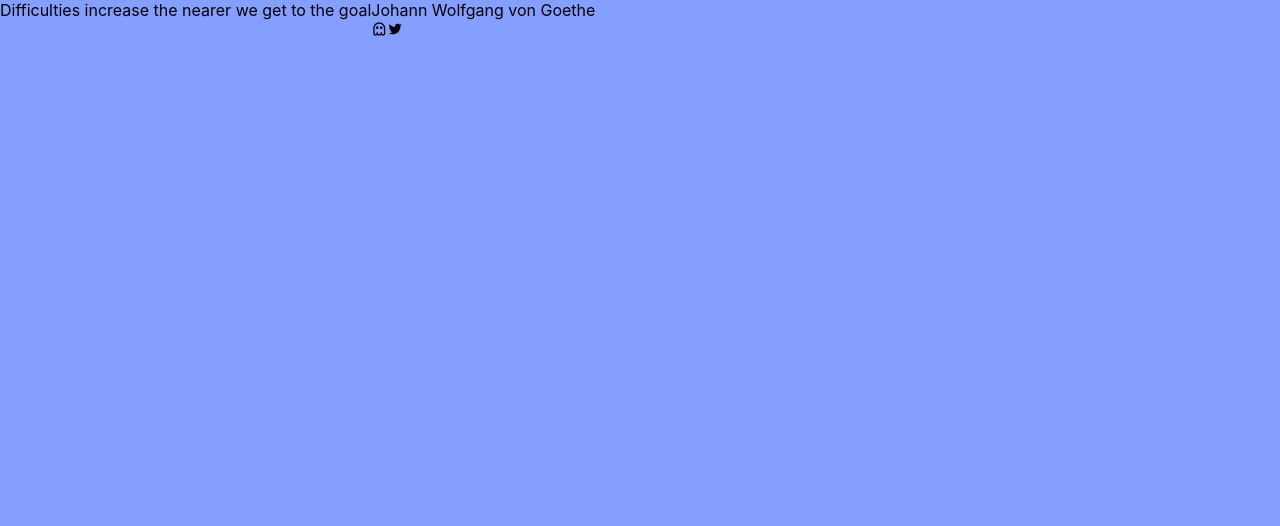
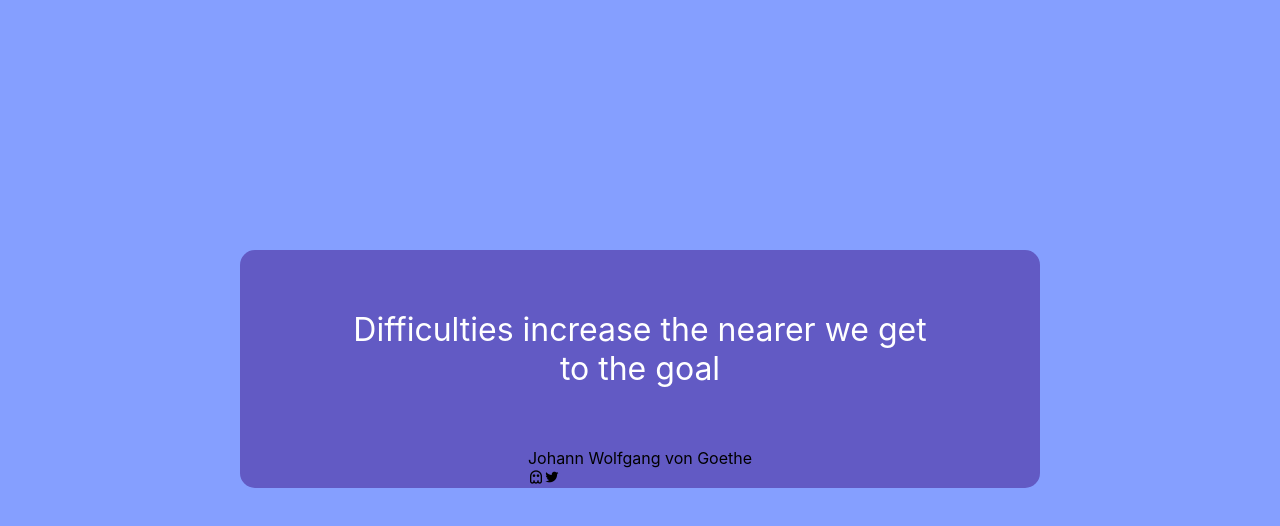
Before and after one commit to tharun30115/Quote-Generator, a React (Create React App) app: page / in a window 1280 px wide. Shown: the top 526 px of the page. Built offline with nearby package versions, Linux system fonts and the light colour scheme.

Commit message:
minor changes

```diff
--- a/src/Components/RandomQuote/RandomQuote.css
+++ b/src/Components/RandomQuote/RandomQuote.css
@@ -1,3 +1,17 @@
 .container{
     display: flex;
+    flex-direction: column;
+    align-items: center;
+    margin: auto;
+    margin-top: 250px;
+    background: #625ac4;
+    width: 800px;
+    border-radius: 15px;
 }
+
+.quote{
+    padding: 60px 110px;
+    color: white;
+    font-size: 32px;
+    text-align: center;
+}
```
